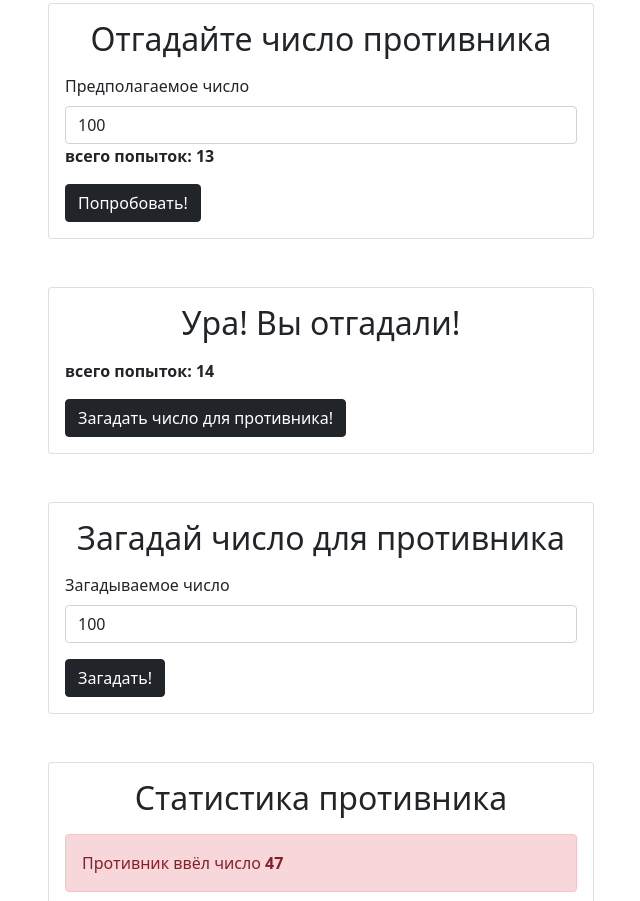
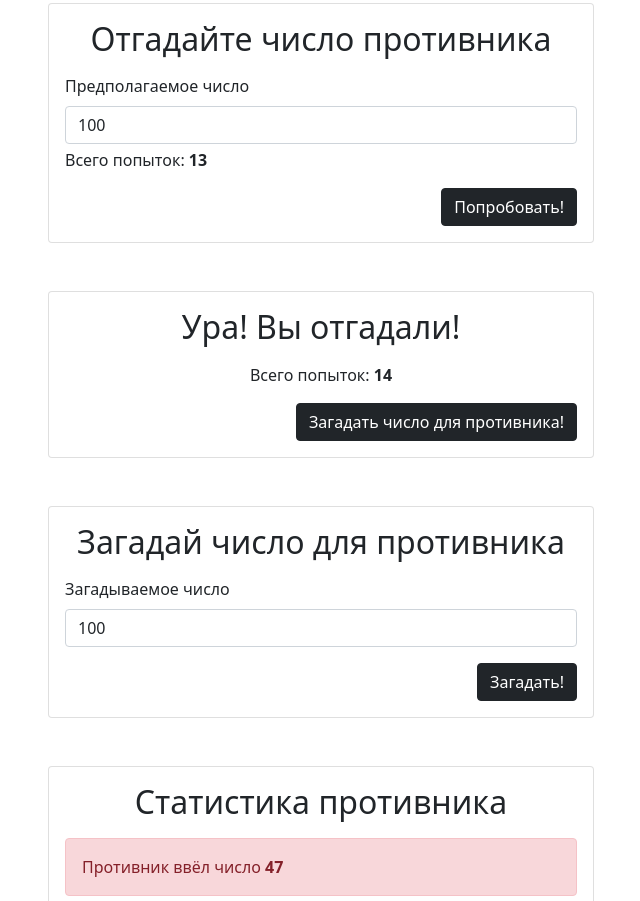
Before and after one commit to jhasuev/guess-number-multiplayer, a website: page index.html in a window 1280 px wide. Shown: the part 1093-1994 px from the top of the page, without its empty margins (319-959 px from the left). Drawn offline with nearby package versions, Linux system fonts and the light colour scheme.

Commit message:
layout fixes

```diff
--- a/index.html
+++ b/index.html
@@ -44,7 +44,9 @@
                 <label for="max" class="form-label">Максимальное число</label>
                 <input type="number" class="form-control" id="max" value="100" min="50">
               </div>
-              <button class="btn  btn-dark">Создать новую игру</button>
+              <div class="text-end">
+                <button class="btn  btn-dark">Создать новую игру</button>
+              </div>
             </div>
           </div>
         </div>
@@ -59,7 +61,9 @@
                 <label for="createName" class="form-label">ID комнаты</label>
                 <input type="email" class="form-control" id="createName" placeholder="227">
               </div>
-              <button class="btn  btn-dark">Подключиться к игре</button>
+              <div class="text-end">
+                <button class="btn  btn-dark">Подключиться к игре</button>
+              </div>
             </div>
           </div>
         </div>
@@ -81,9 +85,13 @@
               <div class="mb-3">
                 <label for="guessNumber" class="form-label">Предполагаемое число</label>
                 <input type="number" class="form-control" id="guessNumber" value="100" min="0" max="100">
-                <b>всего попыток: 13</b>
+                <div class="pt-1">
+                  Всего попыток: <b>13</b>
+                </div>
               </div>
-              <button class="btn  btn-dark">Попробовать!</button>
+              <div class="text-end">
+                <button class="btn  btn-dark">Попробовать!</button>
+              </div>
             </div>
           </div>
         </div>
@@ -94,10 +102,12 @@
               Ура! Вы отгадали!
             </h2>
             <div class="pt-2">
-              <div class="mb-3">
-                <b>всего попыток: 14</b>
+              <div class="mb-3  text-center">
+                Всего попыток: <b>14</b>
               </div>
-              <button class="btn  btn-dark">Загадать число для противника!</button>
+              <div class="text-end">
+                <button class="btn  btn-dark">Загадать число для противника!</button>
+              </div>
             </div>
           </div>
         </div>
@@ -112,7 +122,9 @@
                 <label for="guessNumber" class="form-label">Загадываемое число</label>
                 <input type="number" class="form-control" id="guessNumber" value="100" min="0" max="100">
               </div>
-              <button class="btn  btn-dark">Загадать!</button>
+              <div class="text-end">
+                <button class="btn  btn-dark">Загадать!</button>
+              </div>
             </div>
           </div>
         </div>
```
